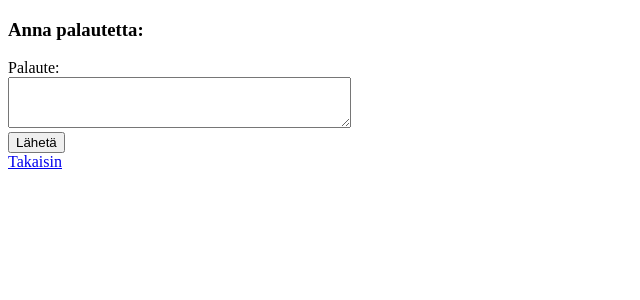
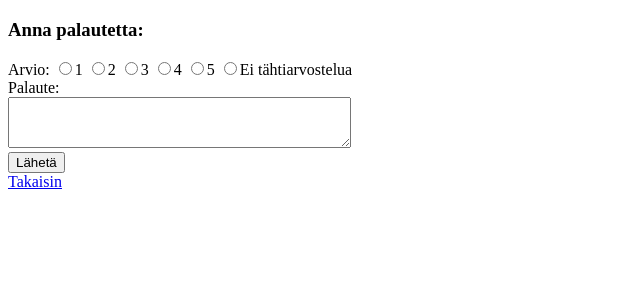
Before and after one commit to pinjapa/Kasvikauppa-sovellus, a Flask app: template templates/new_message.html in a window 1280 px wide. Shown: the top 300 px of the page, without its empty margins (0-640 px from the left). Run offline with Flask 3, Linux system fonts and the light colour scheme; the template is opened without the code that fills it, so the values that code supplies are empty.

Commit message:
visitors can now rate the shop

```diff
--- a/routes.py
+++ b/routes.py
@@ -13,13 +13,16 @@ error_message = "Tapahtui virhe: "
 @app.route("/")         #front page
 def index():
     words = ["kukat", "köynöskasvit", "kaktukset"]
-    return render_template("index.html", message="Tervetuloa!", items=words)
+    avg=messages.get_average()
+    if not avg:
+        avg = "_"
+    return render_template("index.html", message="Tervetuloa!", items=words, avg=avg)
 
 
 @app.route("/messages") #feedback page
 def index_messages():
     all_messages = messages.get_messages()
-    return render_template("index_messages.html", count=len(all_messages), messages=all_messages)
+    return render_template("index_messages.html",count=len(all_messages), messages=all_messages)
 
 @app.route("/new_message") #page for new message
 def new():
@@ -35,11 +38,16 @@ def send():                 #adds feeback to the table
         abort(403)
 
     content = request.form["content"]
+    try:
+        stars = int(request.form["stars"])
+    except:
+        flash("Valitse arvio!")
+        redirect("/new_message")
     username = session["username"]
     if len(content) > 500:
         return render_template("error.html", message=error_message + "Palutteesi on liian pitkä!")
 
-    messages.add_message(username, content)
+    messages.add_message(username, content, stars)
     flash("Palaute lisätty")
     return redirect("/messages")
 
@@ -141,6 +149,8 @@ def all_plants():
 
 @app.route("/new_plant") #page to create new plant
 def new_plant():
+    if "csrf_token" not in session:
+        abort(403)
     categories = plants.fetch_plants()[1]
     return render_template("new_plant.html", categories=categories)
 
--- a/templates/index.html
+++ b/templates/index.html
@@ -3,11 +3,11 @@
 
 <head>
   <meta charset="utf-8">
-  <title>Kasvikauppa</title>
 </head>
 
 <body>
   {% extends "layout.html" %}
+  {% block title %}Etusivu{% endblock %}
   {% block body %}
   <h1>
     Kasvikauppa
@@ -31,7 +31,7 @@
   <br>
   <a href="/all-plants-page">Kaikki kasvit</a>
   <br>
-
+  Sovelluksen käyttäjien arvio: {{ avg }} tähteä.
   <br>
   <p>{{ message }}</p>
   <ul>
--- a/templates/new_message.html
+++ b/templates/new_message.html
@@ -7,9 +7,18 @@
 </head>
 
 <body>
+  {% extends "layout.html" %}
+  {% block body %}
   <h3>Anna palautetta:</h3>
   <p>
     <form action="/send" method="POST" onsubmit="return check(this)">
+    Arvio:
+    <input type="radio" name="stars" value="1">1
+    <input type="radio" name="stars" value="2">2
+    <input type="radio" name="stars" value="3">3
+    <input type="radio" name="stars" value="4">4
+    <input type="radio" name="stars" value="5">5
+    <input type="radio" name="stars" value="0">Ei tähtiarvostelua <br>
     Palaute:
     <br>
     <textarea name="content" id="content" rows="3" cols="40" required minlength="2" maxlength="500"></textarea>
@@ -19,7 +28,7 @@
   </form>
   <a href="/messages">Takaisin</a>
   </p>
-
+  {% endblock %}
 </body>
 <script>
   function check(form) {
```
Also changed, not shown: messages.py (+8 -4 lines), schema.sql (+4 -3 lines).
